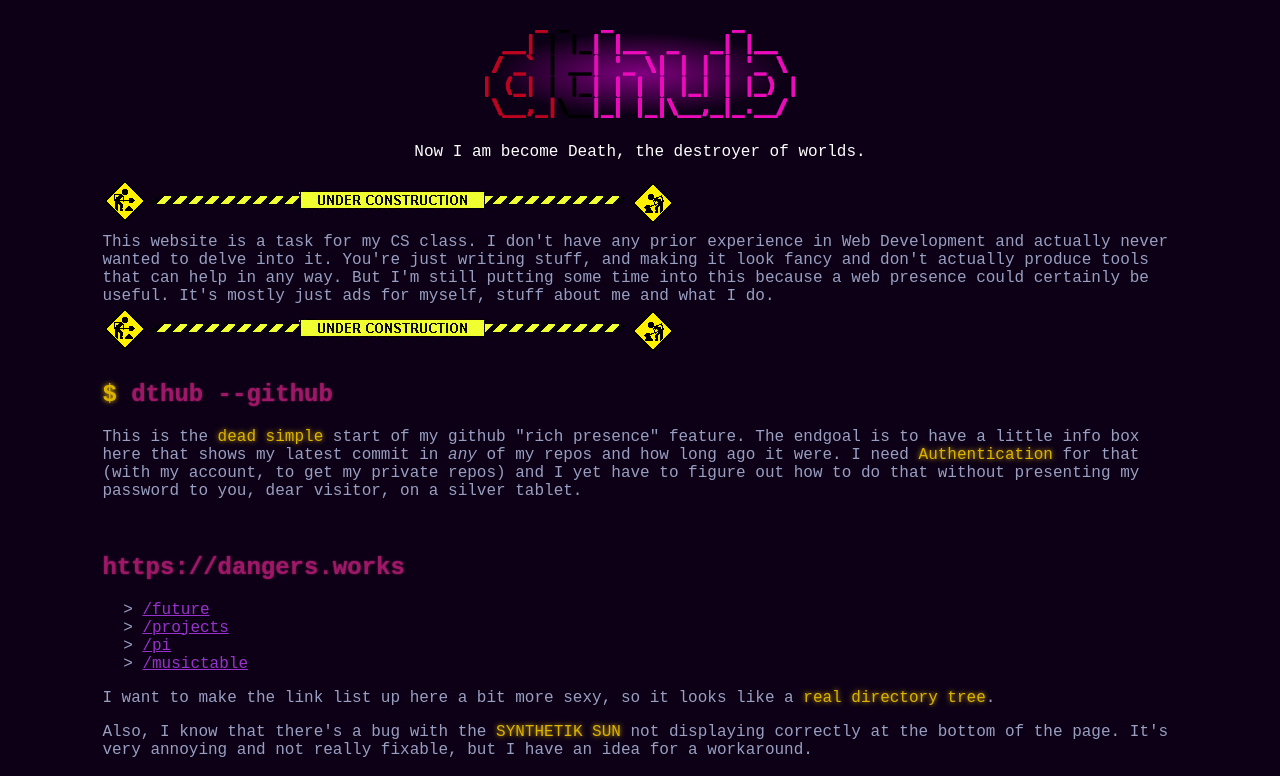
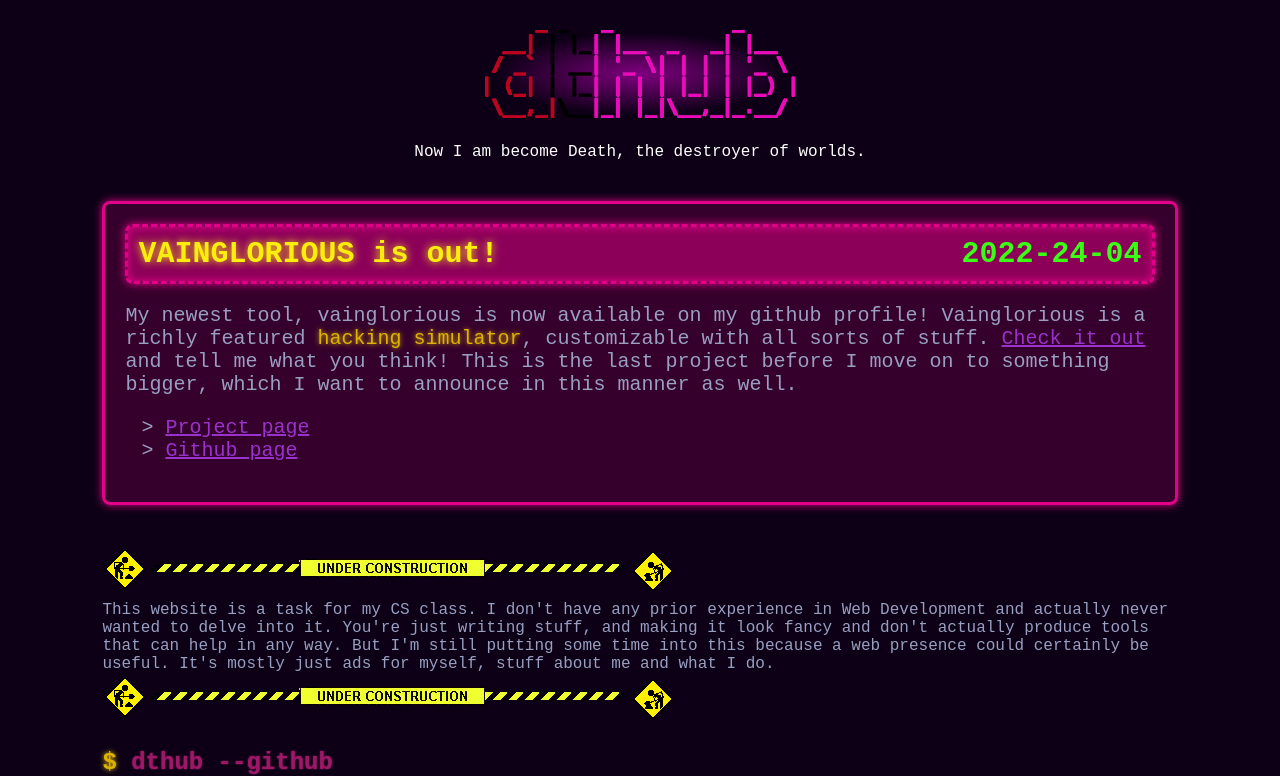
Before and after one commit to Dangertech/dthub, a PHP site: page / in a window 1280 px wide. Shown: the top 776 px of the page. Run offline with PHP 8.4, Linux system fonts and the light colour scheme; grey boxes are pictures that could not be loaded.

Commit message:
Added vainglorious news And news interface in general

```diff
--- a/index.html
+++ b/index.html
@@ -14,6 +14,26 @@
 	<body>
 		<!Created by title.js>
 		<div id="title" logosrc="sources/dthublogo.png"></div>
+		<div class="news" title="VAINGLORIOUS is out!" date="2022-24-04">
+			My newest tool, vainglorious is now available on my github
+			profile! Vainglorious is a richly featured <gl>hacking simulator</gl>,
+			customizable with all sorts of stuff.
+			<a href="https://github.com/Dangertech/vainglorious">Check it
+			out</a> and tell me what you think! This is the last project before
+			I move on to something bigger, which I want to announce in this manner
+			as well.
+			<br>
+			<ul>
+				<li>
+					<a href="leads/projects.html">
+						Project page</a>
+				</li>
+				<li>
+					<a href="https://github.com/Dangertech/vainglorious">Github page</a>
+				</li>
+			<ul>
+		</div>
+
 		<p class="center">
 			<img src="sources/under_construction.gif" alt="I swear, I'm working so hard right now...">
 			<br>
@@ -66,3 +86,31 @@
 		<div id="sun" src="sources/Synthcity.keyed.png"></div>
 	</body>
 </html>
+
+<script>
+	let loc = document.getElementsByClassName("news");
+	for (let i = 0; i<loc.length; i++)
+	{
+
+		// Add components
+		var wrapper = document.createElement("div"); // Wrapper for title and date
+		wrapper.className += "wrapper";
+		var title = document.createElement("div");
+		title.className += "title";
+		var dat = document.createElement("div");
+		dat.className += "date";
+		var body = document.createElement("p");
+		title.innerHTML = loc[i].getAttribute("title");
+		dat.innerHTML = loc[i].getAttribute("date");
+		body.innerHTML = loc[i].innerHTML;
+		body.style.fontSize = "20px";
+		/* To avoid having to add a manual 'p'
+		 * in every news element
+		 */
+		loc[i].innerHTML = "";
+		loc[i].appendChild(wrapper);
+		loc[i].children[0].appendChild(title);
+		loc[i].children[0].appendChild(dat);
+		loc[i].appendChild(body);
+	}
+</script>
--- a/leads/future.html
+++ b/leads/future.html
@@ -86,7 +86,7 @@
 			</ul>
 
 		<p class="center">
-		<img class="center" src="../sources/under_construction.gif" alt="I swear, I'm working so hard right now...">
+		<img src="../sources/under_construction.gif" alt="I swear, I'm working so hard right now...">
 		</p>
 
 		<div id="sun" src="../sources/Synthcity.keyed.png"></div>
--- a/style.css
+++ b/style.css
@@ -156,6 +156,56 @@ a.pipe
 	text-shadow: 0 0 6px darkmagenta;
 }
 
+.news
+{
+	margin-top: 40px;
+	margin-bottom: 40px;
+	margin-left: 8%;
+	margin-right: 8%;
+	border-color: #e30088;
+	background: #e3008830;
+	padding: 20px;
+	border-style: solid;
+	border-radius: 8px;
+	box-shadow: 0px 0px 8px #e30088, inset 0 0 0 0;
+	transition: 0.3s;
+}
+.news:hover
+{
+	transition: 0.3s;
+	box-shadow: 0px 0px 8px #e30088, inset 0px 0px 12px #e30088;
+}
+.news > .wrapper
+{
+	overflow: hidden;
+	padding: 10px;
+	border: dashed;
+	border-radius: 8px;
+	border-color: #e30088;
+	background: #e3008880;
+	box-shadow: inset 0px 0px 8px #e30088, 0px 0px 8px #e30088;
+	transition: 0.3s;
+}
+.news > .wrapper:hover
+{
+	transition: 0.3s;
+	box-shadow: inset 0px 0px 20px #e30088, 0px 0px 8px #e30088;
+}
+.wrapper > .title
+{
+	color: #fcee0c;
+	font-size: 30px;
+	font-weight: 800;
+	text-shadow: 0px 0px 8px #fcee0c;
+	float: left;
+}
+.wrapper > .date
+{
+	float: right;
+	color: #39ff14;
+	font-size: 30px;
+	font-weight: 600;
+}
 
 /* Headings are brighter on hover */
 h1, h2, h3, h4, h5, h6
@@ -192,6 +242,19 @@ ul
 	list-style: "> ";
 }
 
+li
+{
+	transition: 0.3s;
+	margin-left: 0px;
+}
+li:hover
+{
+	transition: 0.3s;
+	margin-left: 10px;
+}
+
+
+
 
 /* Blinking, for example text cursor */
 .blinking
```
